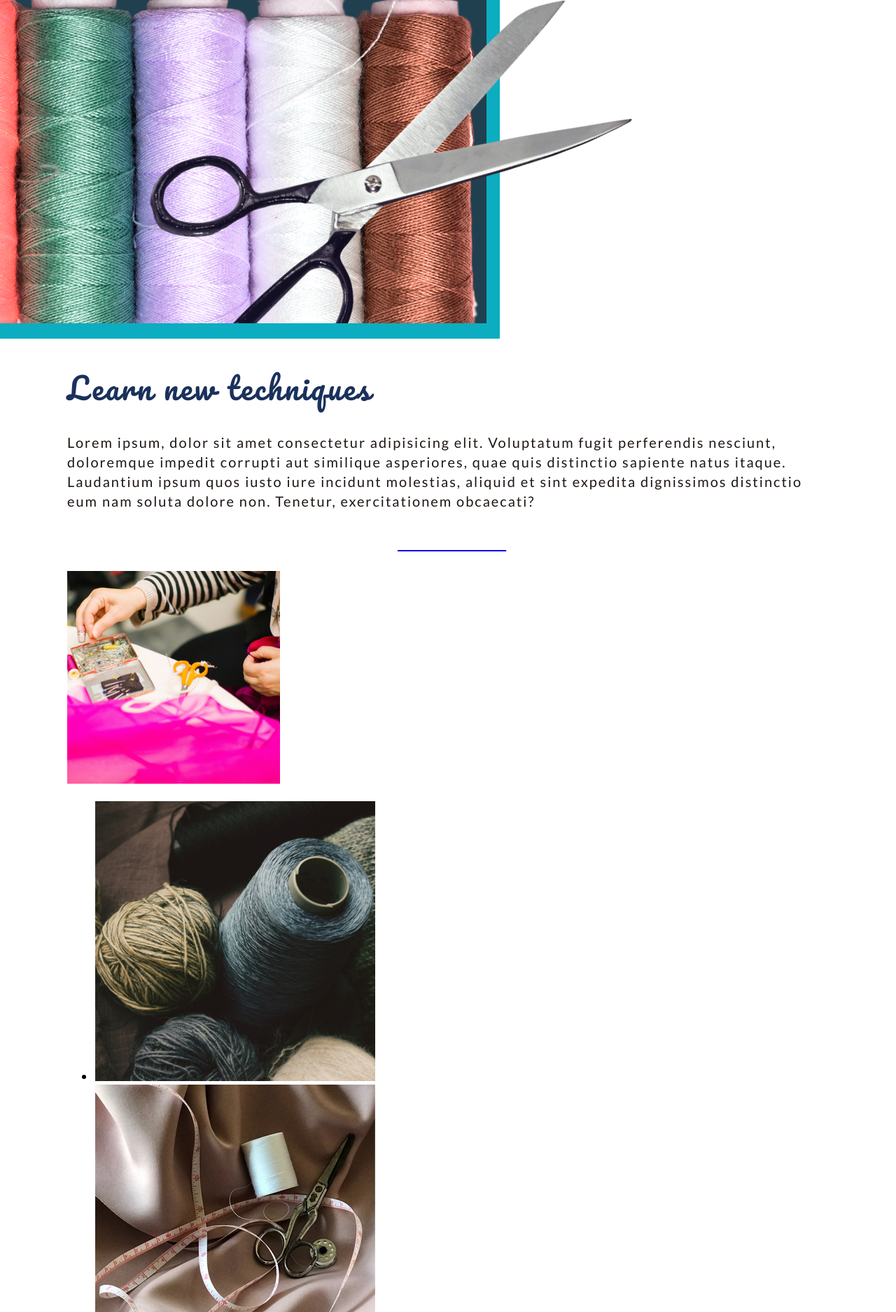
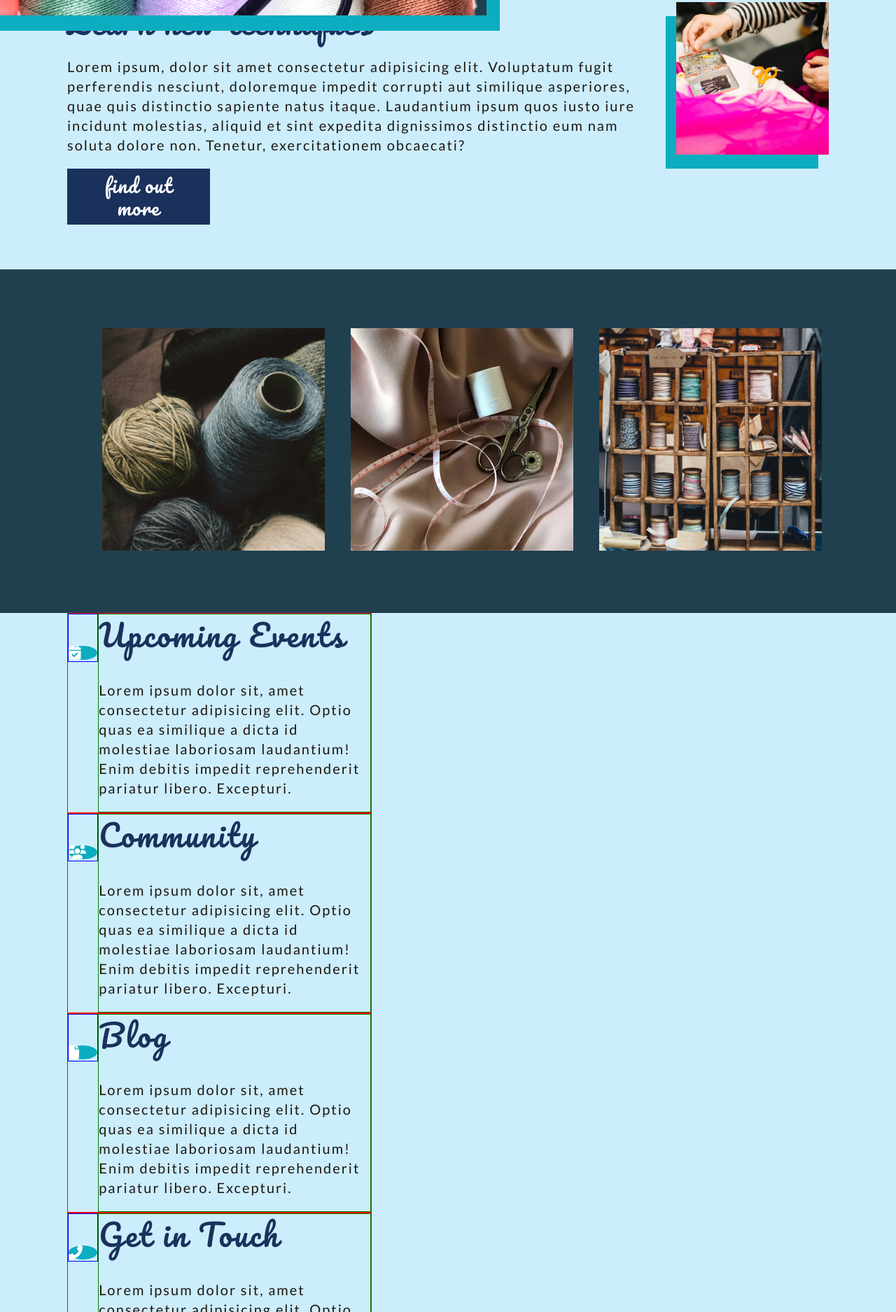
Before and after one commit to antoniojr100/project1-AntonioArredondo, a plain HTML site: page index.html in a window 1280 px wide. Shown: the part 925-2800 px from the top of the page at 70% size. Drawn offline with Linux system fonts and the light colour scheme.

Commit message:
Home desktop styles almost complete :rocket:

```diff
--- a/index.html
+++ b/index.html
@@ -33,18 +33,20 @@
     <main>
         <!-- TECHNIQUES -->
         <section class="home-techniques">
-            <div class="home-overflow-header-container">
+
+            <div class="home-overflow-image-container">
                 <img src="./assets/home-box-header.png" alt="Scissors on top of coloured thread">
             </div>
+
             <div class="wrapper">
                 <div class="techniques-container">
                     <div class="techniques-content">
                         <h2 class="sub-heading blue-text">Learn new techniques</h2>
                         <p class="body-text black-text">Lorem ipsum, dolor sit amet consectetur adipisicing elit. Voluptatum fugit perferendis nesciunt, doloremque impedit corrupti aut similique asperiores, quae quis distinctio sapiente natus itaque. Laudantium ipsum quos iusto iure incidunt molestias, aliquid et sint expedita dignissimos distinctio eum nam soluta dolore non. Tenetur, exercitationem obcaecati?</p>
+                        <a href="#" class="a-button">
+                            <p class="buttons white-text">find out more</p>
+                        </a>
                     </div>
-                    <a href="#" class="a-button">
-                        <p class="buttons white-text">find out more</p>
-                    </a>
                     <div class="techniques-image-container">
                         <img src="./assets/small-box.jpg" alt="Person doing some arts and crafts">
                     </div>
@@ -72,38 +74,38 @@
         <!-- ABOUT -->
         <section class="home-light-blue">
             <div class="wrapper">
-                <div class="item1">
+                <div class="item1 item">
                     <div class="home-font-awesome-container">
                         <i class="fa-solid fa-calendar-check"></i>
                     </div>
-                    <div class="home-upcoming-events">
+                    <div class="home-upcoming-events home-about">
                         <h2 class="sub-heading blue-text">Upcoming Events</h2>
                         <p class="body-text black-text">Lorem ipsum dolor sit, amet consectetur adipisicing elit. Optio quas ea similique a dicta id molestiae laboriosam laudantium! Enim debitis impedit reprehenderit pariatur libero. Excepturi.</p>
                     </div>
                 </div>
-                <div class="item2">
+                <div class="item2 item">
                     <div class="home-font-awesome-container">
                         <i class="fa-solid fa-users"></i>
                     </div>
-                    <div class="home-community">
+                    <div class="home-community home-about">
                         <h2 class="sub-heading blue-text">Community</h2>
                         <p class="body-text black-text">Lorem ipsum dolor sit, amet consectetur adipisicing elit. Optio quas ea similique a dicta id molestiae laboriosam laudantium! Enim debitis impedit reprehenderit pariatur libero. Excepturi.</p>
                     </div>
                 </div>
-                <div class="item3">
+                <div class="item3 item">
                     <div class="home-font-awesome-container">
                         <i class="fa-solid fa-file"></i>
                     </div>
-                    <div class="home-blog">
+                    <div class="home-blog home-about">
                         <h2 class="sub-heading blue-text">Blog</h2>
                         <p class="body-text black-text">Lorem ipsum dolor sit, amet consectetur adipisicing elit. Optio quas ea similique a dicta id molestiae laboriosam laudantium! Enim debitis impedit reprehenderit pariatur libero. Excepturi.</p>
                     </div>
                 </div>
-                <div class="item4">
+                <div class="item4 item">
                     <div class="home-font-awesome-container">
                         <i class="fa-solid fa-phone-flip"></i>
                     </div>
-                    <div class="home-get-in-touch">
+                    <div class="home-get-in-touch home-about">
                         <h2 class="sub-heading blue-text">Get in Touch</h2>
                         <p class="body-text black-text">Lorem ipsum dolor sit, amet consectetur adipisicing elit. Optio quas ea similique a dicta id molestiae laboriosam laudantium! Enim debitis impedit reprehenderit pariatur libero. Excepturi.</p>
                     </div>
--- a/styles/sass/partials/_base-styles.scss
+++ b/styles/sass/partials/_base-styles.scss
@@ -9,6 +9,7 @@ html{
     margin: 0 auto;
 }
 
+ul,
 header ul{
     list-style-type: none;
     li a{
@@ -16,8 +17,37 @@ header ul{
     }
 }
 
-// .a-button{}
 
-footer p{
-    color: variables.$white;
+
+.a-button{
+    border: 1px solid red;
+    text-decoration: none;
+    border: none;
+    width: 25%;
+    padding: 1% 5%;
+    p{
+        margin: 0;
+        &:visited{
+            text-decoration: none;
+            border: none;
+        }
+    }
 }
+
+.buttons{
+    text-decoration: none;
+    border: none;
+    &:visited{
+        text-decoration: none;
+        border: none;
+    }
+}
+
+footer{
+    background-color: variables.$black;
+    padding: 1% 0;
+    text-align: center;
+    p{
+        color: variables.$white;
+    }
+}
--- /dev/null
+++ b/styles/sass/partials/_blog-sections.scss
@@ -0,0 +1,30 @@
+@use "./variables";
+
+main{
+    background-color: variables.$light-sky-blue;
+    .blog-left-right{
+        display: flex;
+        flex-direction: row;
+        justify-content: space-between;
+        .blog-left{
+            width: 70%;
+            .blog-main-image-container{
+                width: 100%;
+                img{
+                    width: 100%;
+                }
+            }
+        }
+        .blog-right{
+            width: 25%;
+            background-color: variables.$dark-green;
+            position: absolute;
+            right: 0%;
+            top: 90%;
+        }
+    }
+}
+
+.our-new-collection{
+    background-color: variables.$dark-green;
+}
--- /dev/null
+++ b/styles/sass/partials/_contact-sections.scss
@@ -0,0 +1 @@
+@use "./variables";
--- /dev/null
+++ b/styles/sass/partials/_home-sections.scss
@@ -0,0 +1,128 @@
+@use "./variables";
+
+// TECHNIQUES
+.home-techniques{
+    background-color: variables.$light-sky-blue;
+    padding: 10% 0 5% 0;
+
+    // OVERFLOW IMG
+    .home-overflow-image-container{
+        img{
+            position: absolute;
+            top: 45%;
+        }
+    }
+
+    .techniques-container{
+        width: 100%;
+        display: flex;
+        justify-content: space-between;
+        .techniques-content{
+            display: flex;
+            flex-direction: column;
+            width: 75%;
+            h2{
+                margin: 0;
+                text-align: left;
+            }
+            .a-button{
+                border: none;
+                background-color: variables.$dark-slate-blue;
+            }
+        }
+
+        .techniques-image-container{
+            width: 20%;
+            img{
+                width: 100%;
+                box-shadow: -15px 20px variables.$turquoise;
+            }
+        }
+    }
+}
+
+// GALLERY
+.home-gallery{
+    margin: 0;
+    padding: 5% 0;
+    background-color: variables.$dark-green;
+    .home-gallery-container{
+        width: 100%;
+        display: flex;
+        justify-content: space-between;
+        .home-gallery-image-container{
+            padding: 0 1%;
+            width: calc((100% / 3) - 1%);
+            img{
+                width: 100%;
+            }
+        }
+    }
+}
+
+// ABOUT
+.home-light-blue{
+    background-color: variables.$light-sky-blue;
+    margin: 0 auto;
+    display: flex;
+    flex-direction: row;
+    flex-wrap: wrap;
+    .item{
+        width: 40%;
+        display: flex;
+        flex-direction: row;
+        border: 1px solid red;
+        .home-font-awesome-container{
+            width: 10%;
+            height: 10%;
+            border: 1px solid blue;
+            // display: flex;
+            // align-items: center;
+            padding-top: 10%;
+            i{
+                width: 100%;
+                background-color: variables.$turquoise;
+                color: variables.$white;
+                border-radius: 50%;
+            }
+        }
+        .home-about{
+            border: 1px solid green;
+            width: 90%;
+            h2{
+                margin-top: 0;
+            }
+        }
+    }
+}
+
+// DISCOVER
+.home-turquoise{
+    background-color: variables.$dark-green;
+}
+
+// BANNER
+.home-banner{
+    height: 75vh;
+    background-image: url('../assets/banner.jpg');
+    background-size: cover;
+}
+
+
+// SEARCH
+.home-search{
+    background-color: variables.$light-sky-blue;
+    align-content: center;
+    padding: 10% 0;
+    h2,
+    p,
+    a{
+        text-align: center;
+    }
+    .buttons{
+        background-color: variables.$dark-slate-blue;
+        width: 20%;
+        margin: 0 auto;
+        padding: 1% 0;
+    }
+}
--- a/styles/sass/partials/_sections.scss
+++ /dev/null
@@ -1,14 +0,0 @@
-@use "./variables";
-
-
-
-
-
-
-// Footer (for all)
-
-footer{
-    background-color: variables.$black;
-    padding: 1% 0;
-    text-align: center;
-}
--- a/styles/sass/partials/_variables.scss
+++ b/styles/sass/partials/_variables.scss
@@ -18,6 +18,8 @@
     // White:
     $white: #FFFFFF;
 
+    $dark-green: #21404F;
+
 // Fonts:
 
     // Primary font:
--- a/styles/sass/styles.scss
+++ b/styles/sass/styles.scss
@@ -4,4 +4,7 @@
 @use "./partials/base-styles";
 
 @use "./partials/header";
-@use "./partials/sections";
+
+@use "./partials/home-sections";
+@use "./partials/blog-sections";
+@use "./partials/contact-sections";
```
Also changed, not shown: styles/styles.css.
